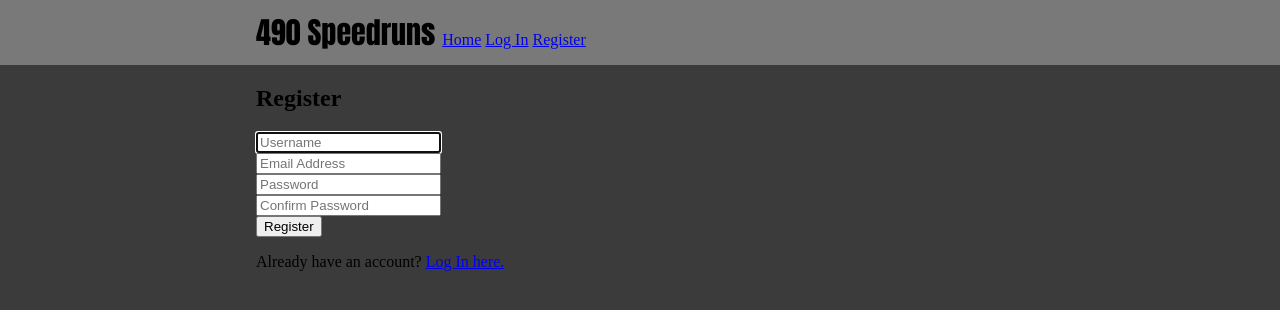
After one commit to AnthonyvW/WebDevFinalProj, a Django app: page /register/ in a window 1280 px wide. The commit adds this page. Shown: the top 310 px of the page. Run offline with Django 4.2, Linux system fonts and the light colour scheme.

Commit message:
Completed User register, login, and logout

```diff
--- a/SpeedrunningSite/SpeedrunningSite/settings.py
+++ b/SpeedrunningSite/SpeedrunningSite/settings.py
@@ -85,7 +85,7 @@ DATABASES = {
 
 # Password validation
 # https://docs.djangoproject.com/en/4.1/ref/settings/#auth-password-validators
-
+AUTH_USER_MODEL = "speedrun.User"
 AUTH_PASSWORD_VALIDATORS = [
     {
         'NAME': 'django.contrib.auth.password_validation.UserAttributeSimilarityValidator',
--- a/SpeedrunningSite/speedrun/templates/layout.html
+++ b/SpeedrunningSite/speedrun/templates/layout.html
@@ -20,10 +20,10 @@
                 <span>
                     {% if user.is_authenticated %}
                         Welcome <strong>{{ user.username }}!</strong>
-                        <a href="">Log Out</a>
+                        <a href="{% url 'logout' %}">Log Out</a>
                     {% else %}
-                        <a href="">Log In</a>
-                        <a href="">Register</a>
+                        <a href="{% url 'login' %}">Log In</a>
+                        <a href="{% url 'register' %}">Register</a>
                     {% endif %}
                 </span>
             </nav>
--- /dev/null
+++ b/SpeedrunningSite/speedrun/templates/register.html
@@ -0,0 +1,32 @@
+{% extends "layout.html" %}
+
+{% block main %}
+
+    <h2>Register</h2>
+
+    {% if message %}
+        <div>{{ message }}</div>
+    {% endif %}
+
+    <form action="{% url 'register' %}" method="post">
+        {% csrf_token %}
+        <div class="form-group">
+            <input class="form-control" autofocus type="text" name="username" placeholder="Username">
+        </div>
+        <div class="form-group">
+            <input class="form-control" type="email" name="email" placeholder="Email Address">
+        </div>
+        <div class="form-group">
+            <input class="form-control" type="password" name="password" placeholder="Password">
+        </div>
+        <div class="form-group">
+            <input class="form-control" type="password" name="confirmation" placeholder="Confirm Password">
+        </div>
+        <input type="submit" value="Register">
+    </form>
+
+    <p>
+        Already have an account? <a href="{% url 'login' %}">Log In here.</a>
+    </p>
+
+{% endblock %}
--- a/SpeedrunningSite/speedrun/urls.py
+++ b/SpeedrunningSite/speedrun/urls.py
@@ -3,9 +3,9 @@ from django.views.generic.base import TemplateView
 from . import views
 
 urlpatterns = [
-    #path("login/", views.login_view, name="login"),
-    #path("logout/", views.logout_view, name="logout"),
-    #path("register/", views.register_view, name="register"),
+    path("login/", views.login_view, name="login"),
+    path("logout/", views.logout_view, name="logout"),
+    path("register/", views.register_view, name="register"),
 
     path("", views.index, name="index"),
 ]
--- a/SpeedrunningSite/speedrun/views.py
+++ b/SpeedrunningSite/speedrun/views.py
@@ -2,6 +2,9 @@ from django.shortcuts import render, redirect
 from django.contrib import messages
 from django.contrib.auth import authenticate, login, logout
 from django.contrib.auth.decorators import login_required
+from django.db import IntegrityError
+
+from .models import User
 
 def index(request):
     return render(request, "index.html")
@@ -20,15 +23,39 @@ def login_view(request):
             next_url = request.POST.get("next", "index")
             return redirect(next_url)
         else:
-            return render(request, "speedrun/login.html", {
+            return render(request, "login.html", {
                 "message": "Invalid username and/or password."
             })
     else:
         next_url = request.GET.get("next", "index")
-        return render(request, "speedrun/login.html", {"next": next_url })
+        return render(request, "login.html", {"next": next_url })
 
 def logout_view(request):
-    pass
+    logout(request)
+    return redirect("index")
 
 def register_view(request):
-    pass
+    if request.method == "POST":
+        username = request.POST["username"]
+        email = request.POST["email"]
+
+        # Ensure password matches confirmation
+        password = request.POST["password"]
+        confirmation = request.POST["confirmation"]
+        if password != confirmation:
+            return render(request, "register.html", {
+                "message": "Passwords must match."
+            })
+
+        # Attempt to create new user
+        try:
+            user = User.objects.create_user(username, email, password)
+            user.save()
+        except IntegrityError:
+            return render(request, "register.html", {
+                "message": "Username already taken."
+            })
+        login(request, user)
+        return redirect("index")
+    else:
+        return render(request, "register.html")
```
Also changed, not shown: SpeedrunningSite/speedrun/models.py (+7 -2 lines), SpeedrunningSite/speedrun/templates/login.html (added, +29 -0 lines), SpeedrunningSite/db.sqlite3, SpeedrunningSite/speedrun/migrations/0001_initial.py (added).
